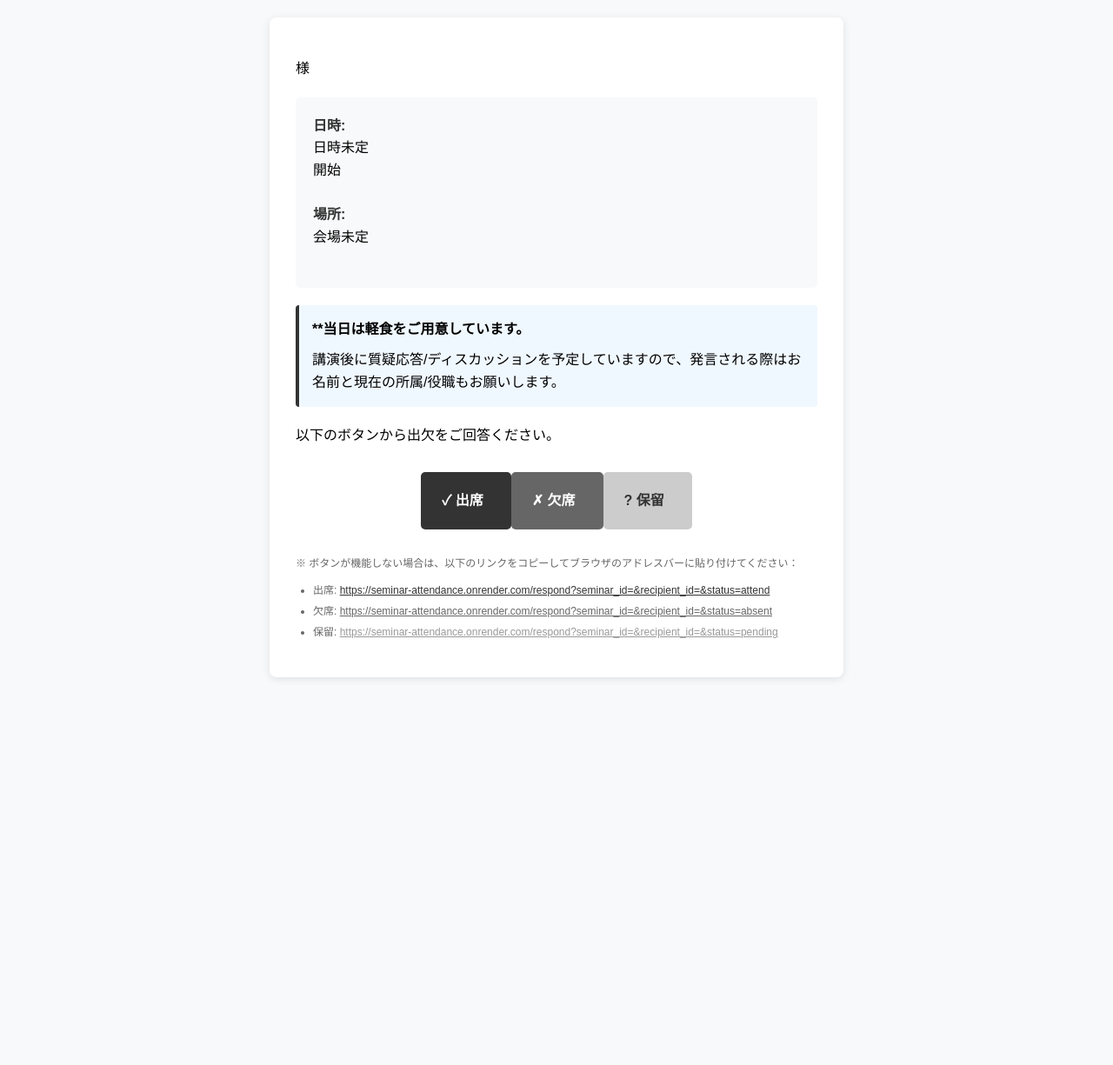
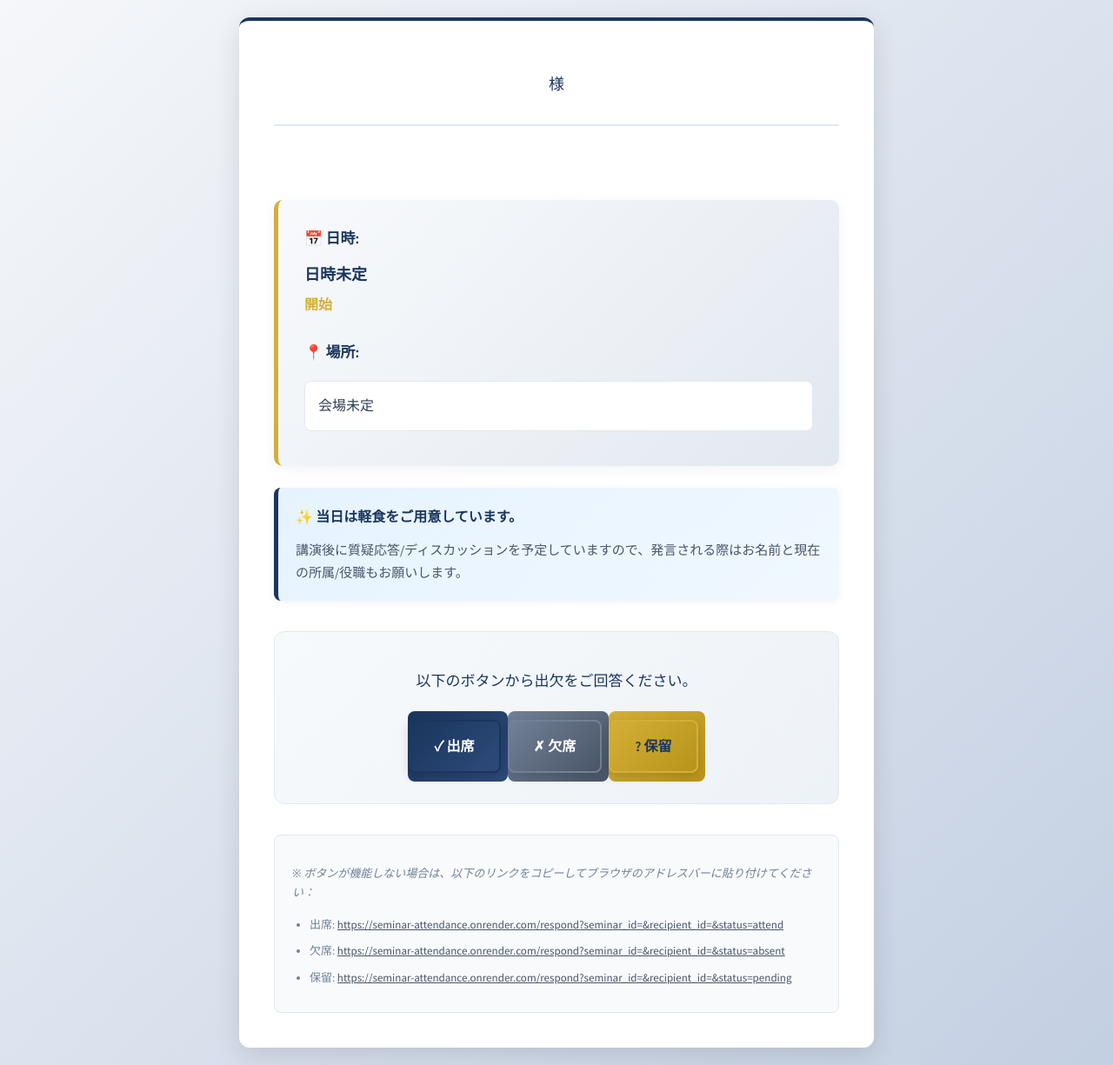
Before and after one commit to akcsri/seminar_attendance, a Flask app: template templates/email_template.html in a window 1280 px wide. Shown: the whole page at 87% size. Before the commit the page ends 781 px from the top, so only its background shows below. Run offline with Flask 3, Linux system fonts and the light colour scheme; the template is opened without the code that fills it, so the values that code supplies are empty.

Commit message:
Implement premium email template design with Japanese date formatting
Co-authored-by: akcsri <214780190+akcsri@users.noreply.github.com>

```diff
--- a/app.py
+++ b/app.py
@@ -26,6 +26,38 @@ scheduler.init_app(app)
 # Import routes
 from routes import *
 
+# Add custom Jinja2 filters for date formatting
+@app.template_filter('japanese_date')
+def japanese_date_filter(date):
+    """Format date in Japanese style with day of week"""
+    if not date:
+        return '日時未定'
+
+    # Japanese day names
+    japanese_days = {
+        'Monday': '月',
+        'Tuesday': '火',
+        'Wednesday': '水',
+        'Thursday': '木',
+        'Friday': '金',
+        'Saturday': '土',
+        'Sunday': '日'
+    }
+
+    # Format: 9月2日（火）
+    month = date.month
+    day = date.day
+    day_name = japanese_days.get(date.strftime('%A'), date.strftime('%a'))
+
+    return f'{month}月{day}日（{day_name}）'
+
+@app.template_filter('japanese_time')
+def japanese_time_filter(date):
+    """Format time in Japanese style"""
+    if not date:
+        return ''
+    return date.strftime('%H:%M')
+
 # Start scheduler after everything is set up
 if __name__ == '__main__':
     with app.app_context():
--- a/templates/email_template.html
+++ b/templates/email_template.html
@@ -5,70 +5,228 @@
     <meta name="viewport" content="width=device-width, initial-scale=1.0">
     <title>セミナーのご案内</title>
     <style>
+        /* Import premium fonts */
+        @import url('https://fonts.googleapis.com/css2?family=Noto+Serif+JP:wght@400;500;600&family=Source+Sans+Pro:wght@400;600&display=swap');
+
         body {
-            font-family: Arial, sans-serif;
-            line-height: 1.6;
+            font-family: 'Noto Serif JP', 'Source Sans Pro', Georgia, serif;
+            line-height: 1.7;
             margin: 0;
             padding: 20px;
-            background-color: #f8f9fa;
+            background: linear-gradient(135deg, #f5f7fa 0%, #c3cfe2 100%);
+            color: #2c3e50;
         }
         .container {
-            max-width: 600px;
+            max-width: 650px;
             margin: 0 auto;
-            background-color: white;
+            background-color: #ffffff;
+            padding: 40px;
+            border-radius: 12px;
+            box-shadow: 0 8px 30px rgba(0,0,0,0.12);
+            border-top: 4px solid #1a365d;
+        }
+        .header {
+            text-align: center;
+            margin-bottom: 30px;
+            padding-bottom: 20px;
+            border-bottom: 2px solid #e2e8f0;
+        }
+        .recipient-name {
+            font-size: 18px;
+            color: #1a365d;
+            margin-bottom: 10px;
+            font-weight: 500;
+        }
+        .seminar-title {
+            color: #1a365d;
+            margin: 25px 0;
+            font-size: 24px;
+            font-weight: 600;
+            text-align: center;
+            line-height: 1.4;
+            padding: 15px;
+            background: linear-gradient(135deg, #667eea 0%, #764ba2 100%);
+            background-clip: text;
+            -webkit-background-clip: text;
+            -webkit-text-fill-color: transparent;
+            text-shadow: 0 2px 4px rgba(0,0,0,0.1);
+        }
+        .seminar-details {
+            background: linear-gradient(135deg, #f8fafc 0%, #e2e8f0 100%);
             padding: 30px;
+            border-radius: 10px;
+            margin: 25px 0;
+            border-left: 5px solid #d4af37;
+            box-shadow: 0 4px 15px rgba(0,0,0,0.05);
+        }
+        .detail-label {
+            font-size: 17px;
+            color: #1a365d;
+            font-weight: 600;
+            margin-bottom: 8px;
+            display: inline-block;
+        }
+        .date-time {
+            font-weight: 700;
+            color: #1a365d;
+            font-size: 18px;
+            margin: 5px 0;
+        }
+        .start-time {
+            font-weight: 700;
+            color: #d4af37;
+            font-size: 16px;
+        }
+        .venue-info {
+            background-color: #ffffff;
+            padding: 15px;
             border-radius: 8px;
-            box-shadow: 0 2px 10px rgba(0,0,0,0.1);
+            margin: 10px 0;
+            border: 1px solid #e2e8f0;
+            font-size: 16px;
+            line-height: 1.6;
+        }
+        .speaker-section {
+            background-color: #ffffff;
+            padding: 20px;
+            border-radius: 8px;
+            margin: 15px 0;
+            border: 1px solid #e2e8f0;
+        }
+        .speaker-bio {
+            margin-top: 15px;
+            padding: 15px;
+            background: linear-gradient(135deg, #f7fafc 0%, #edf2f7 100%);
+            border-radius: 6px;
+            border-left: 3px solid #4a5568;
+            font-style: italic;
+        }
+        .info-notice {
+            margin: 25px 0;
+            padding: 20px;
+            background: linear-gradient(135deg, #e6f3ff 0%, #f0f8ff 100%);
+            border-left: 5px solid #1a365d;
+            border-radius: 8px;
+            box-shadow: 0 2px 10px rgba(0,0,0,0.05);
+        }
+        .notice-text {
+            margin: 0;
+            font-weight: 600;
+            color: #1a365d;
+            font-size: 16px;
+        }
+        .notice-detail {
+            margin: 12px 0 0 0;
+            color: #4a5568;
+            font-size: 15px;
         }
         .btn {
             display: inline-block;
-            padding: 12px 24px;
-            margin: 8px 8px 8px 0;
+            padding: 15px 28px;
+            margin: 10px 8px 10px 0;
             text-decoration: none;
-            border-radius: 5px;
-            font-weight: bold;
+            border-radius: 8px;
+            font-weight: 600;
             text-align: center;
-            transition: background-color 0.3s ease;
+            transition: all 0.3s ease;
+            font-size: 16px;
+            box-shadow: 0 4px 12px rgba(0,0,0,0.15);
         }
         .btn-primary {
-            background-color: #333333;
+            background: linear-gradient(135deg, #1a365d 0%, #2d4a7a 100%);
             color: white;
+            border: 2px solid #1a365d;
         }
         .btn-primary:hover {
-            background-color: #222222;
+            background: linear-gradient(135deg, #0f2a44 0%, #1a365d 100%);
+            transform: translateY(-2px);
+            box-shadow: 0 6px 20px rgba(0,0,0,0.2);
         }
         .btn-danger {
-            background-color: #666666;
+            background: linear-gradient(135deg, #718096 0%, #4a5568 100%);
             color: white;
+            border: 2px solid #718096;
         }
         .btn-danger:hover {
-            background-color: #555555;
+            background: linear-gradient(135deg, #4a5568 0%, #2d3748 100%);
+            transform: translateY(-2px);
+            box-shadow: 0 6px 20px rgba(0,0,0,0.2);
         }
         .btn-warning {
-            background-color: #cccccc;
-            color: #333333;
+            background: linear-gradient(135deg, #d4af37 0%, #b8941a 100%);
+            color: #1a365d;
+            border: 2px solid #d4af37;
+            font-weight: 600;
         }
         .btn-warning:hover {
-            background-color: #bbbbbb;
-        }
-        .seminar-details {
-            background-color: #f8f9fa;
-            padding: 20px;
-            border-radius: 5px;
-            margin: 20px 0;
+            background: linear-gradient(135deg, #b8941a 0%, #9c7c0f 100%);
+            transform: translateY(-2px);
+            box-shadow: 0 6px 20px rgba(212, 175, 55, 0.3);
         }
         .button-container {
             text-align: center;
-            margin-top: 30px;
+            margin: 35px 0;
+            padding: 25px;
+            background: linear-gradient(135deg, #f7fafc 0%, #edf2f7 100%);
+            border-radius: 12px;
+            border: 1px solid #e2e8f0;
+        }
+        .button-instruction {
+            margin-bottom: 20px;
+            font-size: 17px;
+            color: #1a365d;
+            font-weight: 500;
+        }
+        .fallback-links {
+            margin-top: 35px;
+            padding: 20px;
+            background-color: #f8fafc;
+            border-radius: 8px;
+            border: 1px solid #e2e8f0;
+        }
+        .fallback-text {
+            font-size: 13px;
+            color: #718096;
+            margin-bottom: 15px;
+            font-style: italic;
+        }
+        .fallback-links ul {
+            font-size: 13px;
+            color: #718096;
+            margin: 0;
+            padding-left: 20px;
+        }
+        .fallback-links li {
+            margin-bottom: 8px;
+        }
+        .fallback-links a {
+            color: #4a5568;
+            word-break: break-all;
+            text-decoration: underline;
         }
         @media (max-width: 600px) {
             .container {
+                padding: 25px 20px;
+                margin: 10px;
+                border-radius: 8px;
+            }
+            .seminar-title {
+                font-size: 20px;
+                padding: 10px;
+            }
+            .seminar-details {
                 padding: 20px;
-                margin: 10px;
             }
             .btn {
                 display: block;
-                margin: 10px 0;
+                margin: 12px 0;
+                padding: 18px;
+                font-size: 16px;
+            }
+            .button-container {
+                padding: 20px 15px;
+            }
+            .venue-info, .speaker-section {
                 padding: 15px;
             }
         }
@@ -76,75 +234,83 @@
 </head>
 <body>
     <div class="container">
-        <p>{{ recipient.name }} 様</p>
+        <div class="header">
+            <p class="recipient-name">{{ recipient.name }} 様</p>
+        </div>
 
-        <h2 style="color: #333; margin: 20px 0; font-size: 20px;">{{ seminar.title }}</h2>
+        <h2 class="seminar-title">{{ seminar.title }}</h2>
 
         <div class="seminar-details">
-            <strong style="font-size: 16px; color: #333;">日時:</strong><br>
-            {{ seminar.date.strftime('%m月%d日(%a)') if seminar.date else '日時未定' }}<br>
+            <strong class="detail-label">📅 日時:</strong><br>
+            <div class="date-time">{{ seminar.date | japanese_date if seminar.date else '日時未定' }}</div>
             {% if formatted_seminar.open_time or formatted_seminar.end_time %}
-            {% if formatted_seminar.open_time %}開場: {{ formatted_seminar.open_time }}<br>{% endif %}
+            {% if formatted_seminar.open_time %}<div style="margin: 8px 0; color: #4a5568; font-weight: 500;">開場: {{ formatted_seminar.open_time }}</div>{% endif %}
             {% endif %}
-            {{ seminar.date.strftime('%H:%M') if seminar.date else '' }}開始<br>
-            {% if formatted_seminar.end_time %}終了: {{ formatted_seminar.end_time }}<br>{% endif %}
+            <div class="start-time">{{ seminar.date | japanese_time if seminar.date else '' }}開始</div>
+            {% if formatted_seminar.end_time %}<div style="margin: 8px 0; color: #4a5568; font-weight: 500;">終了: {{ formatted_seminar.end_time }}</div>{% endif %}
             <br>
 
-            <strong style="font-size: 16px; color: #333;">場所:</strong><br>
-            {{ seminar.venue | replace('\n', '<br>') | safe if seminar.venue else '会場未定' }}<br><br>
+            <strong class="detail-label">📍 場所:</strong><br>
+            <div class="venue-info">
+                {{ seminar.venue | replace('\n', '<br>') | safe if seminar.venue else '会場未定' }}
+            </div>
 
             {% if seminar.speaker or formatted_seminar.speaker_bio %}
-            <strong style="font-size: 16px; color: #333;">ゲストスピーカー:</strong><br>
-            {{ seminar.speaker | replace('\n', '<br>') | safe }}<br>
+            <strong class="detail-label">🎤 ゲストスピーカー:</strong><br>
+            <div class="speaker-section">
+                {{ seminar.speaker | replace('\n', '<br>') | safe }}
                 {% if formatted_seminar.speaker_bio %}
-            <div style="margin-top: 10px; padding: 10px; background-color: #f0f0f0; border-radius: 4px;">
+                <div class="speaker-bio">
                     {{ formatted_seminar.speaker_bio | replace('\n', '<br>') | safe }}
                 </div>
                 {% endif %}
-            <br>
+            </div>
             {% endif %}
 
             {% if formatted_seminar.description or seminar.topic %}
-            <strong style="font-size: 16px; color: #333;">詳細情報:</strong><br>
+            <strong class="detail-label">📋 詳細情報:</strong><br>
+            <div class="venue-info">
                 {% if formatted_seminar.description %}
-            {{ formatted_seminar.description | replace('\n', '<br>') | safe }}<br>
+                {{ formatted_seminar.description | replace('\n', '<br>') | safe }}
                 {% else %}
-            {{ seminar.topic | replace('\n', '<br>') | safe }}<br>
+                {{ seminar.topic | replace('\n', '<br>') | safe }}
                 {% endif %}
-            <br>
+            </div>
             {% endif %}
 
             {% if seminar.contact %}
-            <strong style="font-size: 16px; color: #333;">お問い合わせ:</strong><br>
-            {{ seminar.contact | replace('\n', '<br>') | safe }}<br><br>
+            <strong class="detail-label">📞 お問い合わせ:</strong><br>
+            <div class="venue-info">
+                {{ seminar.contact | replace('\n', '<br>') | safe }}
+            </div>
             {% endif %}
         </div>
 
-        <div style="margin: 20px 0; padding: 15px; background-color: #f0f8ff; border-left: 4px solid #333; border-radius: 4px;">
-            <p style="margin: 0; font-weight: bold;">**当日は軽食をご用意しています。</p>
-            <p style="margin: 10px 0 0 0;">講演後に質疑応答/ディスカッションを予定していますので、発言される際はお名前と現在の所属/役職もお願いします。</p>
+        <div class="info-notice">
+            <p class="notice-text">✨ 当日は軽食をご用意しています。</p>
+            <p class="notice-detail">講演後に質疑応答/ディスカッションを予定していますので、発言される際はお名前と現在の所属/役職もお願いします。</p>
         </div>
 
-        <p>以下のボタンから出欠をご回答ください。</p>
+        <div class="button-container">
+            <p class="button-instruction">以下のボタンから出欠をご回答ください。</p>
 
-        <div class="button-container">
             <!--[if mso]>
             <table role="presentation" cellspacing="0" cellpadding="0" border="0" style="margin: 0 auto;">
                 <tr>
-                    <td style="border-radius: 5px; background: #333333; padding: 0;">
-                        <a href="https://seminar-attendance.onrender.com/respond?seminar_id={{ seminar.id }}&recipient_id={{ recipient.id }}&status=attend" style="background: #333333; color: white; font-family: Arial, sans-serif; font-size: 16px; font-weight: bold; text-decoration: none; padding: 12px 24px; border-radius: 5px; display: inline-block; mso-padding-alt: 0; text-align: center;">
+                    <td style="border-radius: 8px; background: linear-gradient(135deg, #1a365d 0%, #2d4a7a 100%); padding: 0;">
+                        <a href="https://seminar-attendance.onrender.com/respond?seminar_id={{ seminar.id }}&recipient_id={{ recipient.id }}&status=attend" style="background: linear-gradient(135deg, #1a365d 0%, #2d4a7a 100%); color: white; font-family: 'Noto Serif JP', Georgia, serif; font-size: 16px; font-weight: 600; text-decoration: none; padding: 15px 28px; border-radius: 8px; display: inline-block; mso-padding-alt: 0; text-align: center;">
                             <span style="mso-text-raise: 4px;">✓ 出席</span>
                         </a>
                     </td>
-                    <td width="10"></td>
-                    <td style="border-radius: 5px; background: #666666; padding: 0;">
-                        <a href="https://seminar-attendance.onrender.com/respond?seminar_id={{ seminar.id }}&recipient_id={{ recipient.id }}&status=absent" style="background: #666666; color: white; font-family: Arial, sans-serif; font-size: 16px; font-weight: bold; text-decoration: none; padding: 12px 24px; border-radius: 5px; display: inline-block; mso-padding-alt: 0; text-align: center;">
+                    <td width="15"></td>
+                    <td style="border-radius: 8px; background: linear-gradient(135deg, #718096 0%, #4a5568 100%); padding: 0;">
+                        <a href="https://seminar-attendance.onrender.com/respond?seminar_id={{ seminar.id }}&recipient_id={{ recipient.id }}&status=absent" style="background: linear-gradient(135deg, #718096 0%, #4a5568 100%); color: white; font-family: 'Noto Serif JP', Georgia, serif; font-size: 16px; font-weight: 600; text-decoration: none; padding: 15px 28px; border-radius: 8px; display: inline-block; mso-padding-alt: 0; text-align: center;">
                             <span style="mso-text-raise: 4px;">✗ 欠席</span>
                         </a>
                     </td>
-                    <td width="10"></td>
-                    <td style="border-radius: 5px; background: #cccccc; padding: 0;">
-                        <a href="https://seminar-attendance.onrender.com/respond?seminar_id={{ seminar.id }}&recipient_id={{ recipient.id }}&status=pending" style="background: #cccccc; color: #333333; font-family: Arial, sans-serif; font-size: 16px; font-weight: bold; text-decoration: none; padding: 12px 24px; border-radius: 5px; display: inline-block; mso-padding-alt: 0; text-align: center;">
+                    <td width="15"></td>
+                    <td style="border-radius: 8px; background: linear-gradient(135deg, #d4af37 0%, #b8941a 100%); padding: 0;">
+                        <a href="https://seminar-attendance.onrender.com/respond?seminar_id={{ seminar.id }}&recipient_id={{ recipient.id }}&status=pending" style="background: linear-gradient(135deg, #d4af37 0%, #b8941a 100%); color: #1a365d; font-family: 'Noto Serif JP', Georgia, serif; font-size: 16px; font-weight: 600; text-decoration: none; padding: 15px 28px; border-radius: 8px; display: inline-block; mso-padding-alt: 0; text-align: center;">
                             <span style="mso-text-raise: 4px;">? 保留</span>
                         </a>
                     </td>
@@ -154,34 +320,33 @@
             <!--[if !mso]><!-- -->
             <table role="presentation" cellspacing="0" cellpadding="0" border="0" style="margin: 0 auto;">
                 <tr>
-                    <td style="border-radius: 5px; background: #333333; padding: 0; margin: 0 5px;">
+                    <td style="border-radius: 8px; background: linear-gradient(135deg, #1a365d 0%, #2d4a7a 100%); padding: 0; margin: 0 8px;">
                         <a href="https://seminar-attendance.onrender.com/respond?seminar_id={{ seminar.id }}&recipient_id={{ recipient.id }}&status=attend"
-                           class="btn btn-primary"
-                           style="display: inline-block; padding: 12px 24px; margin: 8px 8px 8px 0; text-decoration: none; border-radius: 5px; font-weight: bold; text-align: center; background-color: #333333; color: white; font-family: Arial, sans-serif;">✓ 出席</a>
+                           class="btn btn-primary">✓ 出席</a>
                     </td>
-                    <td style="border-radius: 5px; background: #666666; padding: 0; margin: 0 5px;">
+                    <td style="border-radius: 8px; background: linear-gradient(135deg, #718096 0%, #4a5568 100%); padding: 0; margin: 0 8px;">
                         <a href="https://seminar-attendance.onrender.com/respond?seminar_id={{ seminar.id }}&recipient_id={{ recipient.id }}&status=absent"
-                           class="btn btn-danger"
-                           style="display: inline-block; padding: 12px 24px; margin: 8px 8px 8px 0; text-decoration: none; border-radius: 5px; font-weight: bold; text-align: center; background-color: #666666; color: white; font-family: Arial, sans-serif;">✗ 欠席</a>
+                           class="btn btn-danger">✗ 欠席</a>
                     </td>
-                    <td style="border-radius: 5px; background: #cccccc; padding: 0; margin: 0 5px;">
+                    <td style="border-radius: 8px; background: linear-gradient(135deg, #d4af37 0%, #b8941a 100%); padding: 0; margin: 0 8px;">
                         <a href="https://seminar-attendance.onrender.com/respond?seminar_id={{ seminar.id }}&recipient_id={{ recipient.id }}&status=pending"
-                           class="btn btn-warning"
-                           style="display: inline-block; padding: 12px 24px; margin: 8px 8px 8px 0; text-decoration: none; border-radius: 5px; font-weight: bold; text-align: center; background-color: #cccccc; color: #333333; font-family: Arial, sans-serif;">? 保留</a>
+                           class="btn btn-warning">? 保留</a>
                     </td>
                 </tr>
             </table>
             <!--<![endif]-->
         </div>
 
-        <p style="font-size: 12px; color: #666; margin-top: 30px;">
+        <div class="fallback-links">
+            <p class="fallback-text">
                 ※ ボタンが機能しない場合は、以下のリンクをコピーしてブラウザのアドレスバーに貼り付けてください：
             </p>
-        <ul style="font-size: 12px; color: #666; margin-top: 10px; padding-left: 20px;">
-            <li style="margin-bottom: 5px;">出席: <a href="https://seminar-attendance.onrender.com/respond?seminar_id={{ seminar.id }}&recipient_id={{ recipient.id }}&status=attend" style="color: #333333; word-break: break-all;">https://seminar-attendance.onrender.com/respond?seminar_id={{ seminar.id }}&recipient_id={{ recipient.id }}&status=attend</a></li>
-            <li style="margin-bottom: 5px;">欠席: <a href="https://seminar-attendance.onrender.com/respond?seminar_id={{ seminar.id }}&recipient_id={{ recipient.id }}&status=absent" style="color: #666666; word-break: break-all;">https://seminar-attendance.onrender.com/respond?seminar_id={{ seminar.id }}&recipient_id={{ recipient.id }}&status=absent</a></li>
-            <li style="margin-bottom: 5px;">保留: <a href="https://seminar-attendance.onrender.com/respond?seminar_id={{ seminar.id }}&recipient_id={{ recipient.id }}&status=pending" style="color: #999999; word-break: break-all;">https://seminar-attendance.onrender.com/respond?seminar_id={{ seminar.id }}&recipient_id={{ recipient.id }}&status=pending</a></li>
+            <ul>
+                <li>出席: <a href="https://seminar-attendance.onrender.com/respond?seminar_id={{ seminar.id }}&recipient_id={{ recipient.id }}&status=attend">https://seminar-attendance.onrender.com/respond?seminar_id={{ seminar.id }}&recipient_id={{ recipient.id }}&status=attend</a></li>
+                <li>欠席: <a href="https://seminar-attendance.onrender.com/respond?seminar_id={{ seminar.id }}&recipient_id={{ recipient.id }}&status=absent">https://seminar-attendance.onrender.com/respond?seminar_id={{ seminar.id }}&recipient_id={{ recipient.id }}&status=absent</a></li>
+                <li>保留: <a href="https://seminar-attendance.onrender.com/respond?seminar_id={{ seminar.id }}&recipient_id={{ recipient.id }}&status=pending">https://seminar-attendance.onrender.com/respond?seminar_id={{ seminar.id }}&recipient_id={{ recipient.id }}&status=pending</a></li>
             </ul>
+        </div>
     </div>
 </body>
 </html>
```
Lines whose indentation alone changed are shown as unchanged.
